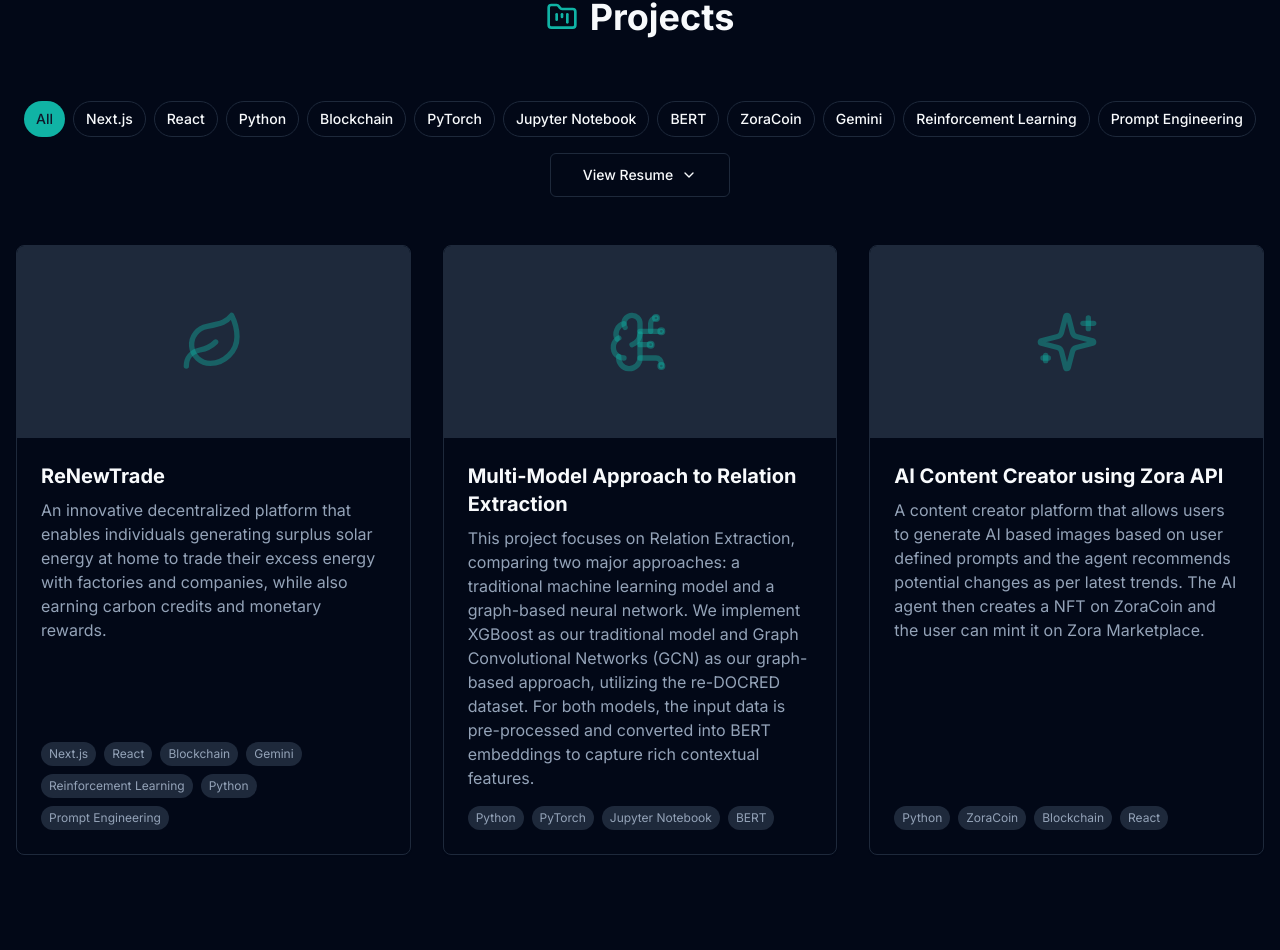
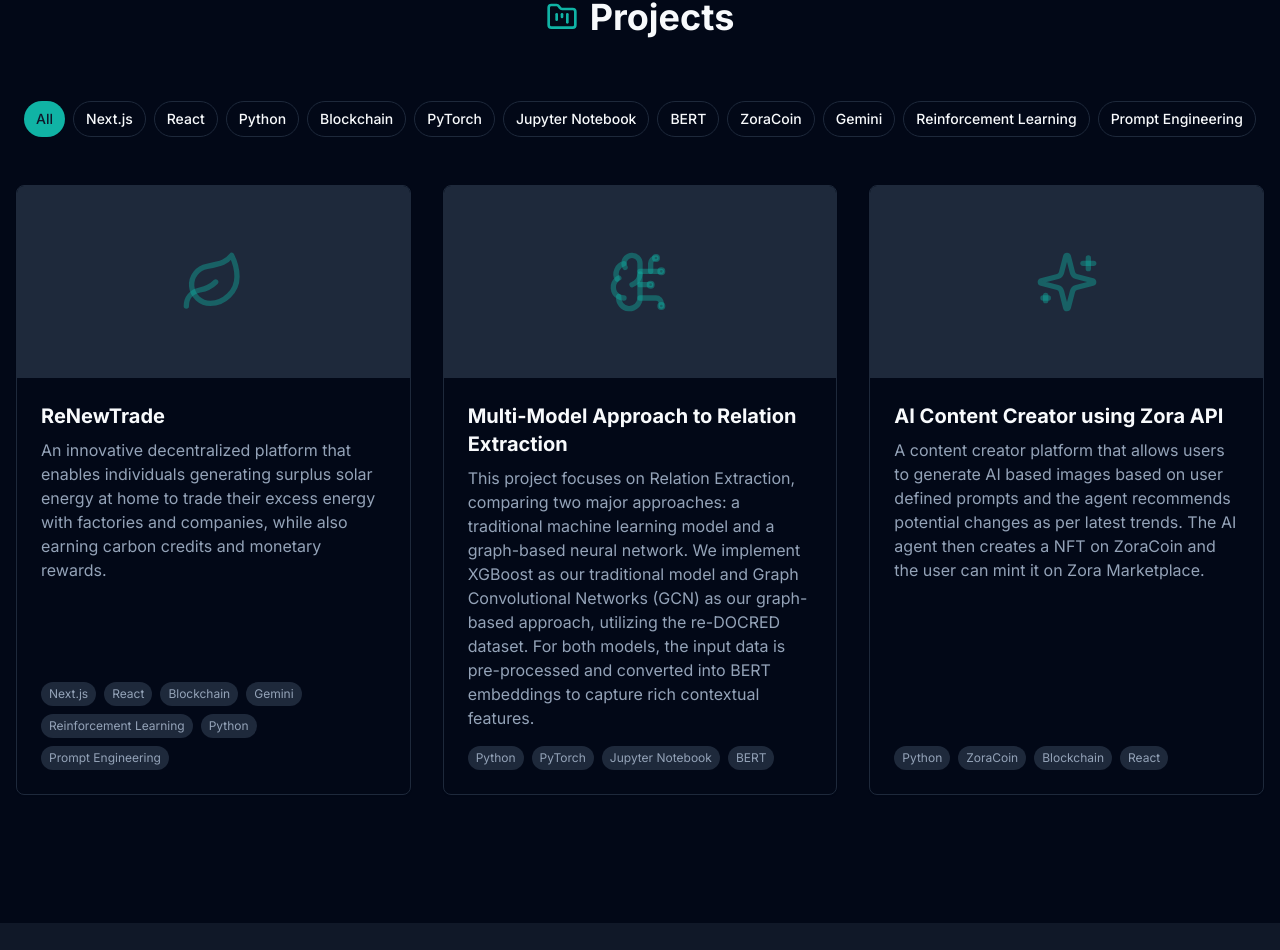
Before and after one commit to chiragtolani/chiragtolani.github.io, a Next.js app: page / in a window 1280 px wide. Shown: the part 4200-5150 px from the top of the page. Built offline with nearby package versions, Linux system fonts and the light colour scheme.

Commit message:
remove the filter

```diff
--- a/components/projects.tsx
+++ b/components/projects.tsx
@@ -61,7 +61,6 @@ const filterCategories = ["All", "Next.js", "React", "Python", "Blockchain", "Py
 
 export default function Projects() {
   const [activeFilter, setActiveFilter] = useState("All")
-  const [showResumeDropdown, setShowResumeDropdown] = useState(false)
   const ref = useRef(null)
   const isInView = useInView(ref, { once: true, margin: "-100px" })
 
@@ -100,57 +99,6 @@ export default function Projects() {
                 {category}
               </Button>
             ))}
-          </motion.div>
-
-          <motion.div
-            initial={{ opacity: 0, y: 20 }}
-            animate={isInView ? { opacity: 1, y: 0 } : {}}
-            transition={{ duration: 0.6, delay: 0.4 }}
-            className="relative"
-          >
-            <Button
-              variant="outline"
-              size="lg"
-              onClick={() => setShowResumeDropdown(!showResumeDropdown)}
-              className="group"
-            >
-              View Resume
-              <ChevronDown className="ml-2 h-4 w-4 group-hover:translate-y-1 transition-transform" />
-            </Button>
-
-            {showResumeDropdown && (
-              <motion.div
-                initial={{ opacity: 0, y: -10 }}
-                animate={{ opacity: 1, y: 0 }}
-                exit={{ opacity: 0, y: -10 }}
-                className="absolute top-full left-0 mt-2 w-48 bg-background border rounded-lg shadow-lg z-10"
-              >
-                <div className="p-2">
-                  <Button
-                    variant="ghost"
-                    className="w-full justify-start"
-                    onClick={() => {
-                      // Placeholder for download resume
-                      window.open('/resume.pdf', '_blank')
-                    }}
-                  >
-                    <Download className="mr-2 h-4 w-4" />
-                    Download PDF
-                  </Button>
-                  <Button
-                    variant="ghost"
-                    className="w-full justify-start"
-                    onClick={() => {
-                      // Placeholder for web CV
-                      window.open('/cv', '_blank')
-                    }}
-                  >
-                    <Globe className="mr-2 h-4 w-4" />
-                    View Web CV
-                  </Button>
-                </div>
-              </motion.div>
-            )}
           </motion.div>
         </div>
 
```
